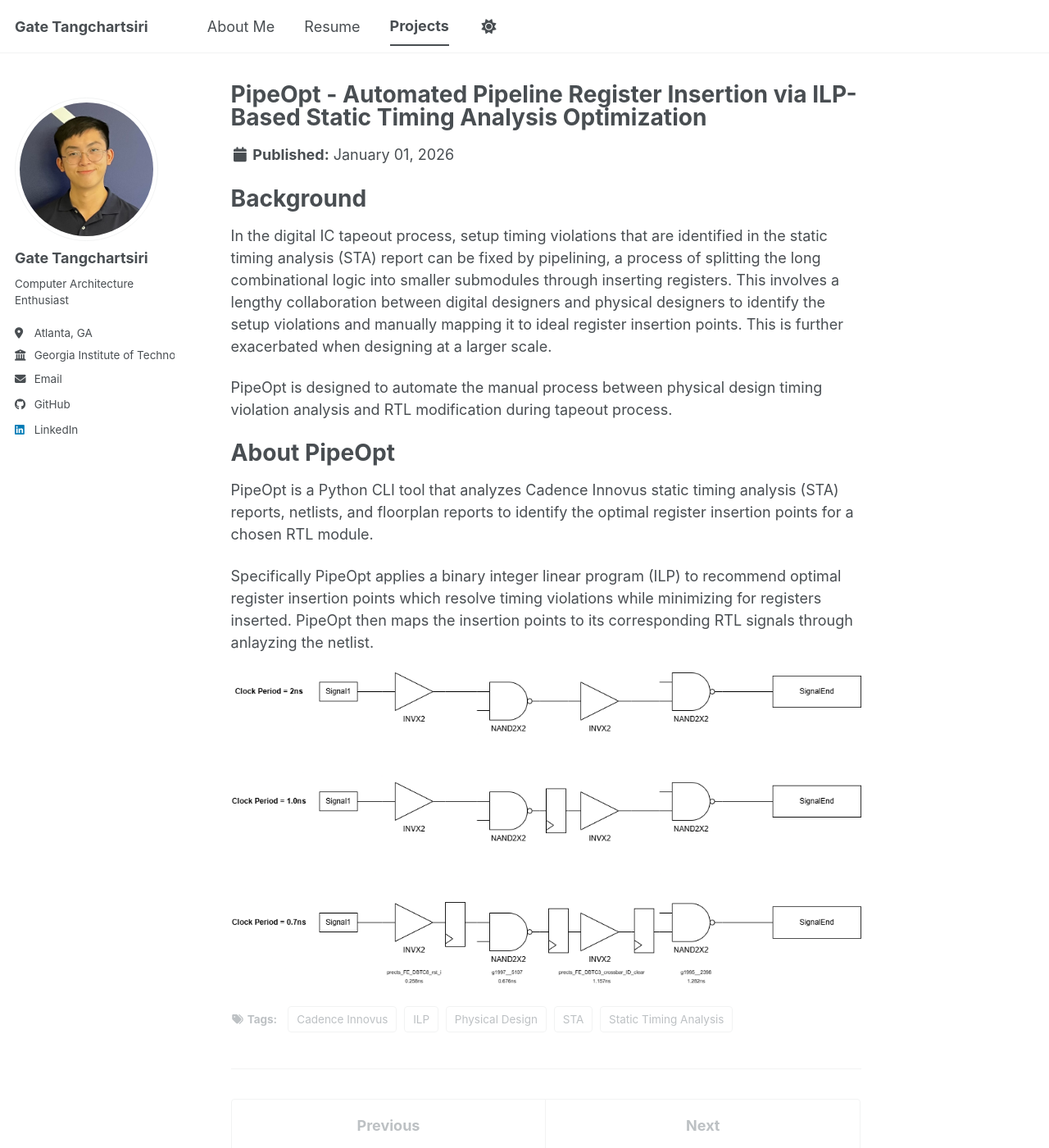
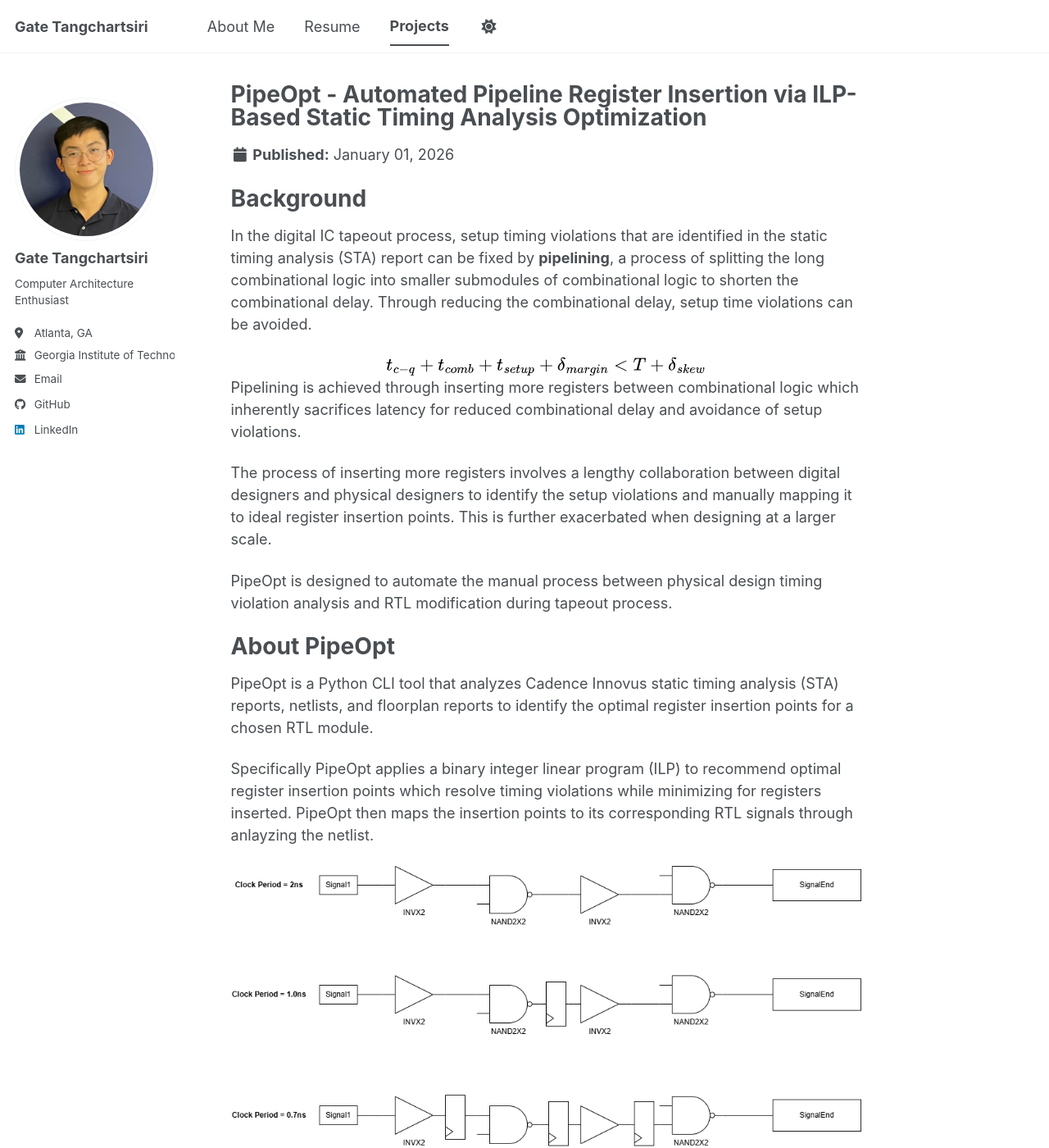
Before and after one commit to gateTang/gateTang.github.io, a Jekyll site: the page built from _projects/pipe_opt.md, in a window 1280 px wide and 1400 px high. Shown: the whole window at 82% size. Built offline with Jekyll 4.4.1, drawn with Linux system fonts in a browser that asks for light colours; a script bundle is joined from its source files by our own code; library files that are not in the unit come from our copies; some of the changed text lies outside the part shown.

Commit message:
Add to pipe_opt page

```diff
--- a/_pages/tag-archive.html
+++ b/_pages/tag-archive.html
@@ -11,7 +11,7 @@ author_profile: true
 {% for tag in group_names %}
   {% assign posts = group_items[forloop.index0] %}
   <h2 id="{{ tag | slugify }}" class="archive__subtitle">{{ tag }}</h2>
-  {% for post in posts %}
+  {% for post in projects %}
     {% include archive-single.html %}
   {% endfor %}
 {% endfor %}
--- a/_projects/pipe_opt.md
+++ b/_projects/pipe_opt.md
@@ -2,18 +2,18 @@
 title: 'PipeOpt - Automated Pipeline Register Insertion via ILP-Based Static Timing Analysis Optimization'
 date: 2026-01-01
 permalink: /projects/pipe_opt/
-tags:
-  - Physical Design
-  - ILP
-  - Cadence Innovus
-  - Static Timing Analysis
-  - STA
 ---
 <!-- [Link to GitHub](https://github.com/gateTang/) -->
 
 Background
 ======
-In the digital IC tapeout process, setup timing violations that are identified in the static timing analysis (STA) report can be fixed by pipelining, a process of splitting the long combinational logic into smaller submodules through inserting registers. This involves a lengthy collaboration between digital designers and physical designers to identify the setup violations and manually mapping it to ideal register insertion points. This is further exacerbated when designing at a larger scale.
+In the digital IC tapeout process, setup timing violations that are identified in the static timing analysis (STA) report can be fixed by <b>pipelining</b>, a process of splitting the long combinational logic into smaller submodules of combinational logic to shorten the combinational delay. Through reducing the combinational delay, setup time violations can be avoided.
+
+<div style="text-align: center;"> <img src="/images/setup_time_violation_img.png"></div>
+
+Pipelining is achieved through inserting more registers between combinational logic which inherently sacrifices latency for reduced combinational delay and avoidance of setup violations.
+
+The process of inserting more registers involves a lengthy collaboration between digital designers and physical designers to identify the setup violations and manually mapping it to ideal register insertion points. This is further exacerbated when designing at a larger scale.
 
 PipeOpt is designed to automate the manual process between physical design timing violation analysis and RTL modification during tapeout process.
 
@@ -24,3 +24,6 @@ PipeOpt is a Python CLI tool that analyzes Cadence Innovus static timing analysi
 Specifically PipeOpt applies a binary integer linear program (ILP) to recommend optimal register insertion points which resolve timing violations while minimizing for registers inserted. PipeOpt then maps the insertion points to its corresponding RTL signals through anlayzing the netlist.
 
 <div style="text-align: center;"> <img src="/images/pipe_opt_diagram.png"></div>
+
+
+PipeOpt is a sub-project of SiliconJackets and is aimed to be applied to SiliconJacket's Tapeouts 1, 2, and 3.
```
Also changed, not shown: _projects/bike_buddy.md (+0 -2 lines), _projects/ooo_processor_sim.md (+0 -4 lines), images/setup_time_violation_img.png (added).
